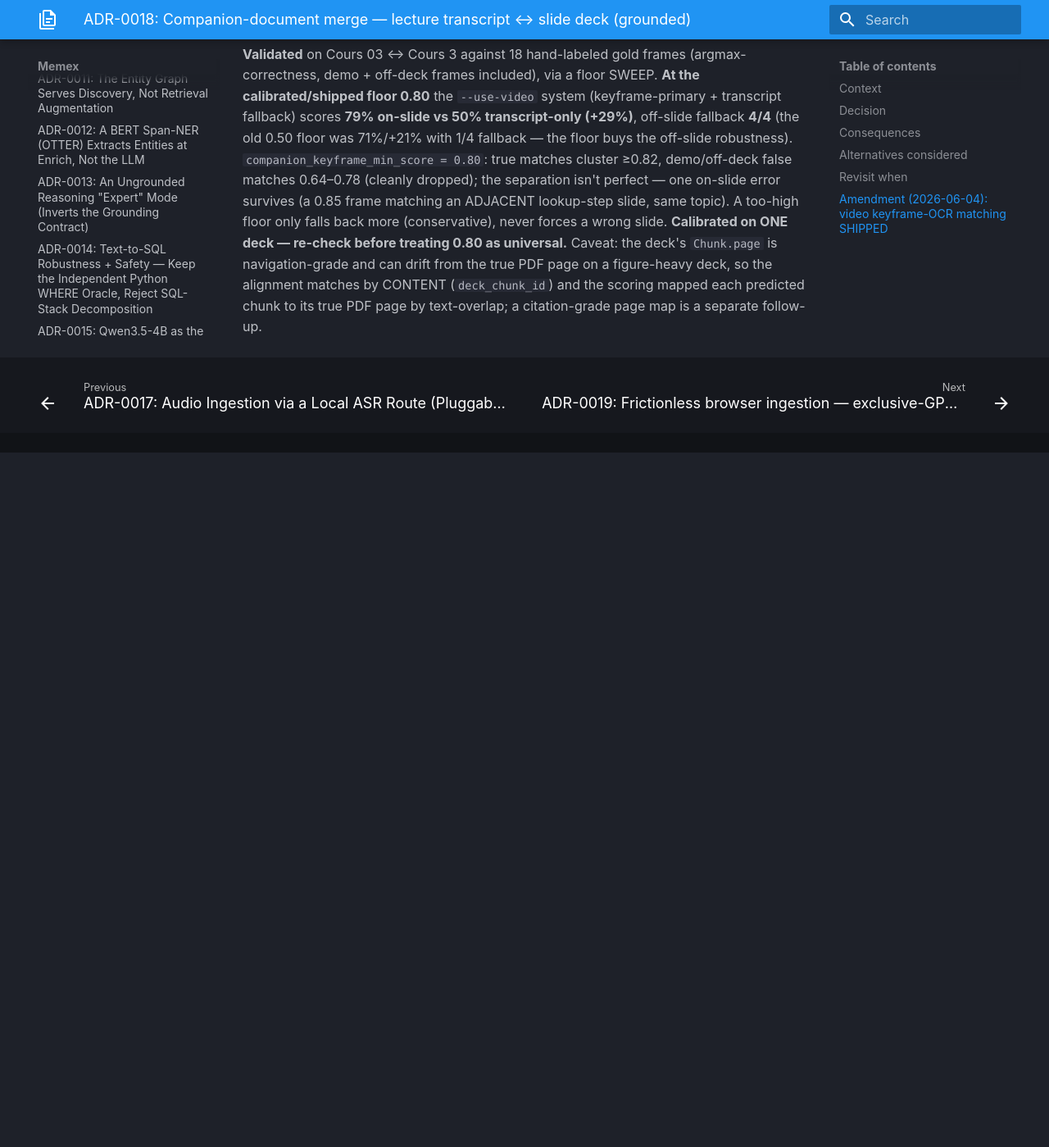
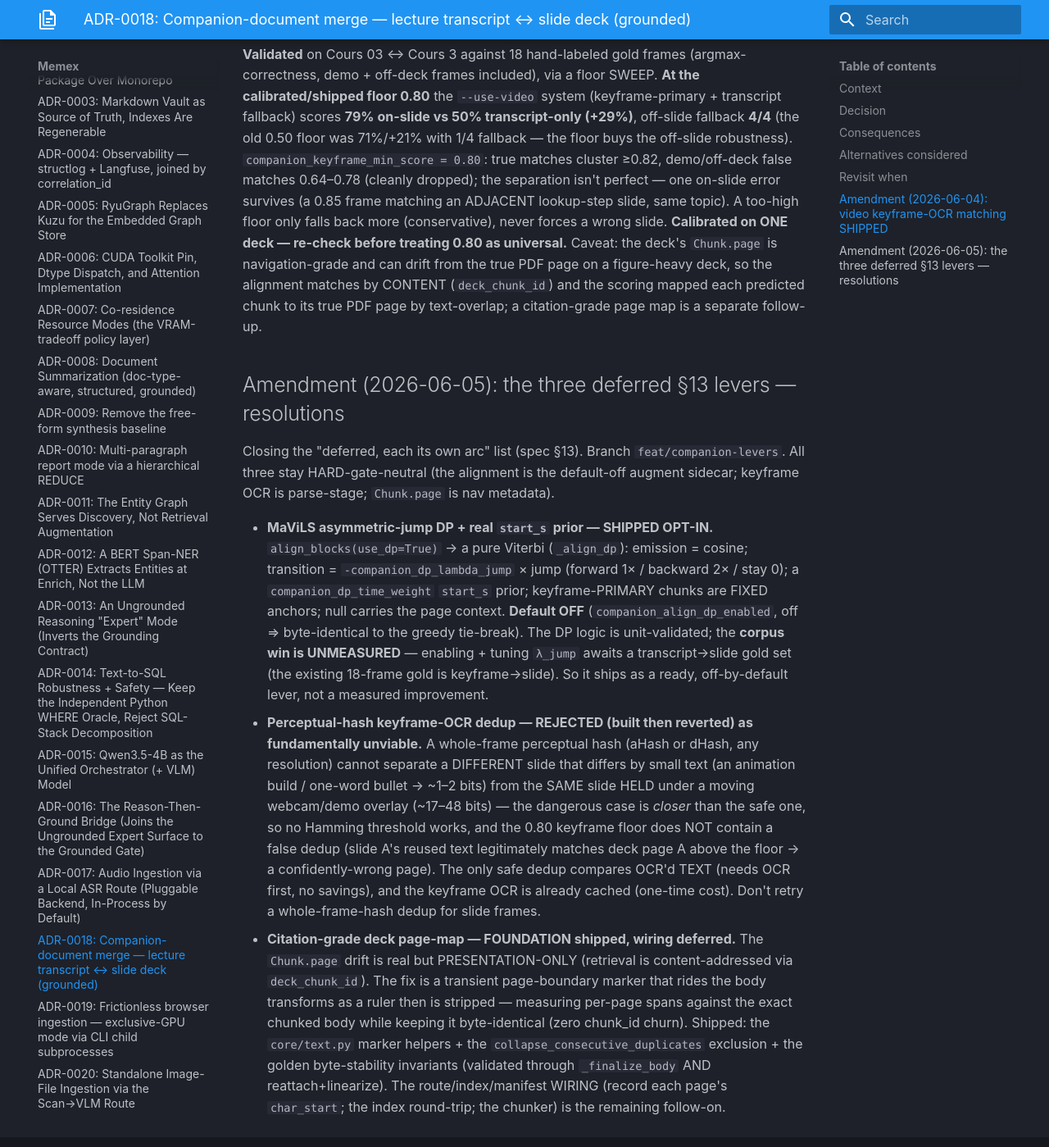
Before and after one commit to Zenetusken/memex, an MkDocs documentation site: the page built from docs/adr/0018-companion-document-merge.md, in a window 1280 px wide and 1400 px high, scrolled down 3260 px. Shown: the whole window at 82% size. Built offline with MkDocs 1.6.1 and Material for MkDocs 9.7.7, drawn with Linux system fonts in a browser that asks for light colours; before the commit the page ends 3812 px from its top, so only the background shows below that.

Commit message:
docs(ADR-0018): amend with the 3 deferred-lever resolutions (DP/dedup/page-map)
Close the spec-says-X / ADR-silent drift the spec §13 sync left (advisor-caught).

Co-Authored-By: Claude Opus 4.8 (1M context) <noreply@anthropic.com>

```diff
--- a/docs/adr/0018-companion-document-merge.md
+++ b/docs/adr/0018-companion-document-merge.md
@@ -113,3 +113,33 @@ false matches 0.64–0.78 (cleanly dropped); the separation isn't perfect — on
 universal.** Caveat: the deck's `Chunk.page` is navigation-grade and can drift from the true PDF page on
 a figure-heavy deck, so the alignment matches by CONTENT (`deck_chunk_id`) and the scoring mapped each
 predicted chunk to its true PDF page by text-overlap; a citation-grade page map is a separate follow-up.
+
+## Amendment (2026-06-05): the three deferred §13 levers — resolutions
+
+Closing the "deferred, each its own arc" list (spec §13). Branch `feat/companion-levers`. All three stay
+HARD-gate-neutral (the alignment is the default-off augment sidecar; keyframe OCR is parse-stage;
+`Chunk.page` is nav metadata).
+
+- **MaViLS asymmetric-jump DP + real `start_s` prior — SHIPPED OPT-IN.** `align_blocks(use_dp=True)` → a
+  pure Viterbi (`_align_dp`): emission = cosine; transition = `-companion_dp_lambda_jump` × jump (forward
+  1× / backward 2× / stay 0); a `companion_dp_time_weight` `start_s` prior; keyframe-PRIMARY chunks are
+  FIXED anchors; null carries the page context. **Default OFF** (`companion_align_dp_enabled`, off ⇒
+  byte-identical to the greedy tie-break). The DP logic is unit-validated; the **corpus win is
+  UNMEASURED** — enabling + tuning `λ_jump` awaits a transcript→slide gold set (the existing 18-frame
+  gold is keyframe→slide). So it ships as a ready, off-by-default lever, not a measured improvement.
+- **Perceptual-hash keyframe-OCR dedup — REJECTED (built then reverted) as fundamentally unviable.** A
+  whole-frame perceptual hash (aHash or dHash, any resolution) cannot separate a DIFFERENT slide that
+  differs by small text (an animation build / one-word bullet → ~1–2 bits) from the SAME slide HELD under
+  a moving webcam/demo overlay (~17–48 bits) — the dangerous case is *closer* than the safe one, so no
+  Hamming threshold works, and the 0.80 keyframe floor does NOT contain a false dedup (slide A's reused
+  text legitimately matches deck page A above the floor → a confidently-wrong page). The only safe dedup
+  compares OCR'd TEXT (needs OCR first, no savings), and the keyframe OCR is already cached (one-time
+  cost). Don't retry a whole-frame-hash dedup for slide frames.
+- **Citation-grade deck page-map — FOUNDATION shipped, wiring deferred.** The `Chunk.page` drift is real
+  but PRESENTATION-ONLY (retrieval is content-addressed via `deck_chunk_id`). The fix is a transient
+  page-boundary marker that rides the body transforms as a ruler then is stripped — measuring per-page
+  spans against the exact chunked body while keeping it byte-identical (zero chunk_id churn). Shipped: the
+  `core/text.py` marker helpers + the `collapse_consecutive_duplicates` exclusion + the golden
+  byte-stability invariants (validated through `_finalize_body` AND reattach+linearize). The
+  route/index/manifest WIRING (record each page's `char_start`; the index round-trip; the chunker) is the
+  remaining follow-on.
```
